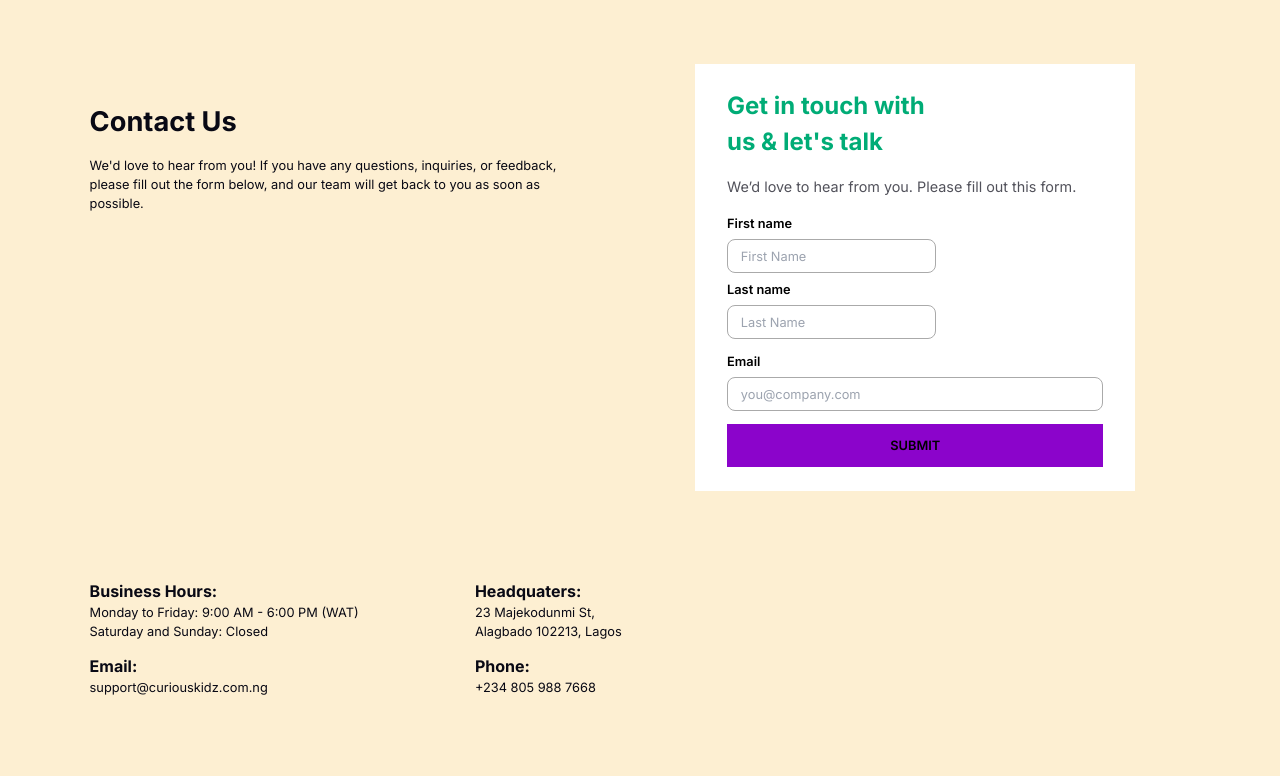
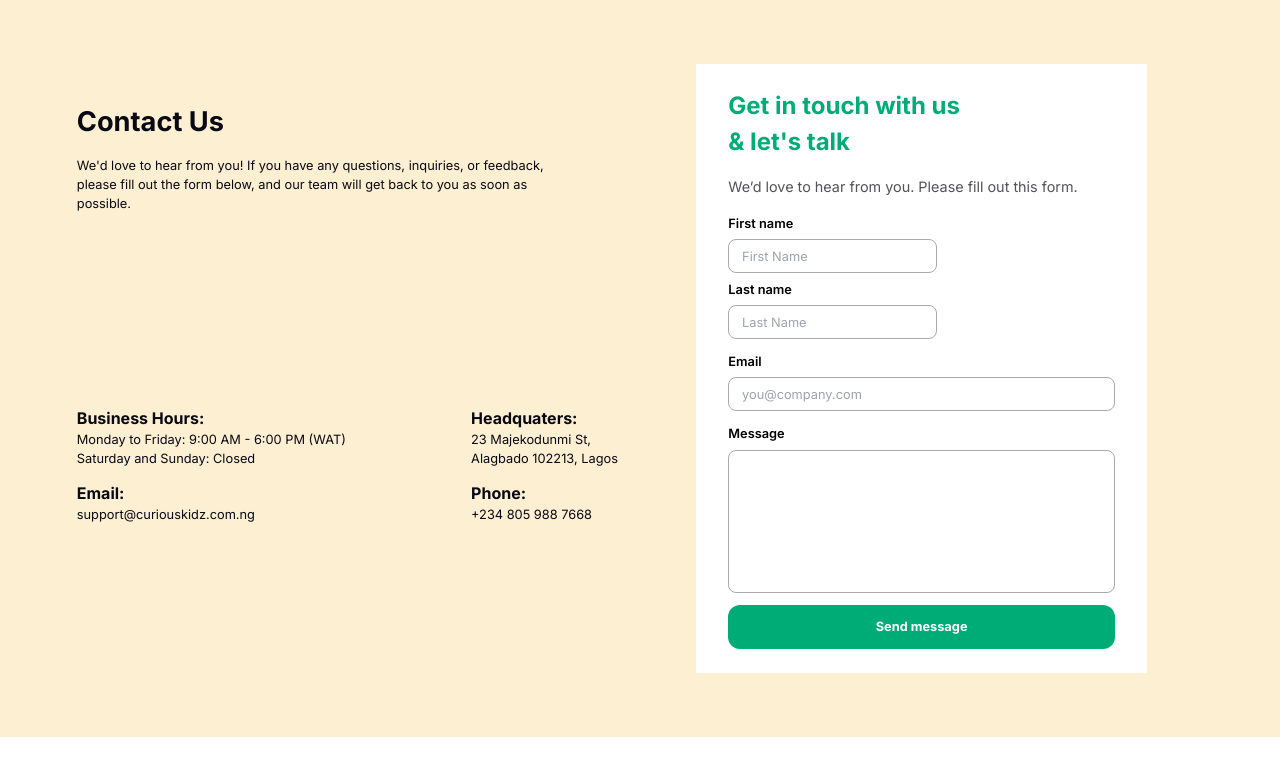
Before and after one commit to DevEmmy/Creos-Prospective, a Next.js app: page /contact in a window 1280 px wide. Shown: the top 776 px of the page. Built offline with nearby package versions, Linux system fonts and the light colour scheme.

Commit message:
made some changes

```diff
--- a/src/Components/Contact.jsx
+++ b/src/Components/Contact.jsx
@@ -54,7 +54,7 @@ const Contact = () => {
     if (name === "firstName" || name === "lastName") {
       acceptLettersOnly(name, value, 50);
     } else if (name === "message") {
-      acceptLettersOnly(name, value, 150);
+      acceptLettersOnly(name, value, 300);
     } else {
       setUserDetails({ ...userDetails, [name]: value });
       setChanging(!changing);
@@ -79,8 +79,8 @@ const Contact = () => {
 
   return (
     <>
-      <div className="flexss px-[7%] py-[4em] bg-primary6 h-screen">
-        <div className="flex flex-col justify-between items-start h-full w-1/2 py-[3em] text-primary3 text-[0.8rem]">
+      <div className="flexss px-[6%] py-[4em] bg-primary6 h-full">
+        <div className="flex flex-col justify-between items-start h-[100%] w-1/2 py-[3em] text-primary3 text-[0.8rem]">
           <div className="w-full cflexss gap-[1em]">
             <h1 className="font-[700] text-[1.7rem]">Contact Us</h1>
             <p className="w-[90%]">
@@ -90,7 +90,7 @@ const Contact = () => {
             </p>
           </div>
 
-          <div className="w-full cflexss gap-[1em]">
+          <div className="w-full cflexss gap-[1em] pt-[15em]">
             <div className="w-full flexbm flex-wrap">
               <div className="cfledxdmm gap-[0.5em] w-[70%]">
                 <p className="font-[700] text-[1rem]">Business Hours:</p>
@@ -181,11 +181,26 @@ const Contact = () => {
                   <p className="err">* Fill in a valid email address</p>
                 )}
               </div>
+              <div className="cflexss gap-[0.5em] w-full">
+                <p>Message</p>
+                <div className="inputCont2">
+                  <textarea
+                    className="input h-[10em] resize-none"
+                    type="text"
+                    name="message"
+                    value={userDetails["message"]}
+                    onChange={handleChange}
+                  />
+                </div>
+                {exceedChar === "message" && (
+                  <p className="err">*can't exceed 150 characters</p>
+                )}
+              </div>
               <button
                 type="submit"
-                className="w-full py-3 px-5 bg-[#8B04CB] font-semibold cursor-pointer"
+                className="w-full py-3 px-5 bg-primary1 font-[700] cursor-pointer rounded-xl text-primary2"
               >
-                SUBMIT
+                Send message
               </button>
             </form>
           </div>
--- a/src/Components/SignIn.jsx
+++ b/src/Components/SignIn.jsx
@@ -195,30 +195,6 @@ const SignIn = () => {
                 </div>
                 <p>Sign in with Google</p>
               </div>
-
-              <div className="box">
-                <div className="w-[1.5em]">
-                  <Image
-                    src="facebook.svg"
-                    width={100}
-                    height={100}
-                    alt="facebook"
-                  />
-                </div>
-                <p>Sign in with Facebook</p>
-              </div>
-
-              <div className="box">
-                <div className="w-[1.5em]">
-                  <Image
-                    src="microsoft.svg"
-                    width={100}
-                    height={100}
-                    alt="microsoft"
-                  />
-                </div>
-                <p>Sign in with Microsoft</p>
-              </div>
             </div>
           </div>
         </div>
```
